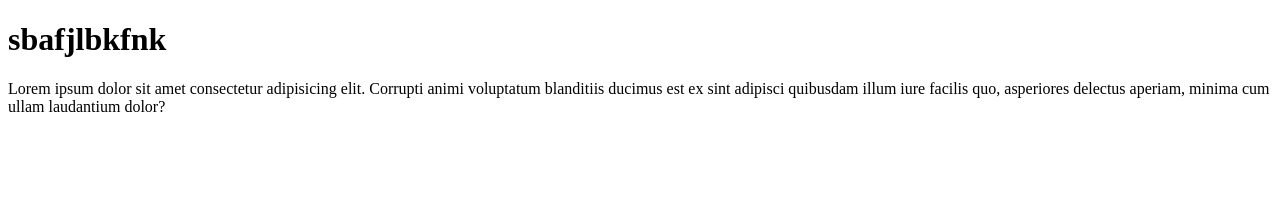
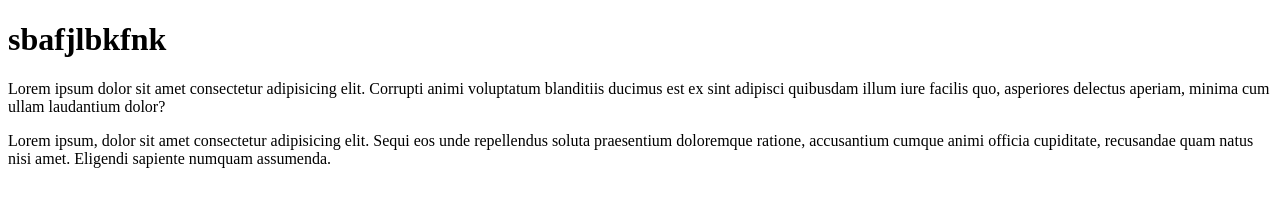
Before and after one commit to imtiaz66/yaseen, a plain HTML site: page index.html in a window 1280 px wide. Drawn offline with Linux system fonts and the light colour scheme.

Commit message:
this is first commit

```diff
--- a/index.html
+++ b/index.html
@@ -9,5 +9,6 @@
 <body>
     <h1>sbafjlbkfnk</h1>
     <p>Lorem ipsum dolor sit amet consectetur adipisicing elit. Corrupti animi voluptatum blanditiis ducimus est ex sint adipisci quibusdam illum iure facilis quo, asperiores delectus aperiam, minima cum ullam laudantium dolor?</p>
+    <p>Lorem ipsum, dolor sit amet consectetur adipisicing elit. Sequi eos unde repellendus soluta praesentium doloremque ratione, accusantium cumque animi officia cupiditate, recusandae quam natus nisi amet. Eligendi sapiente numquam assumenda.</p>
 </body>
 </html>
```
